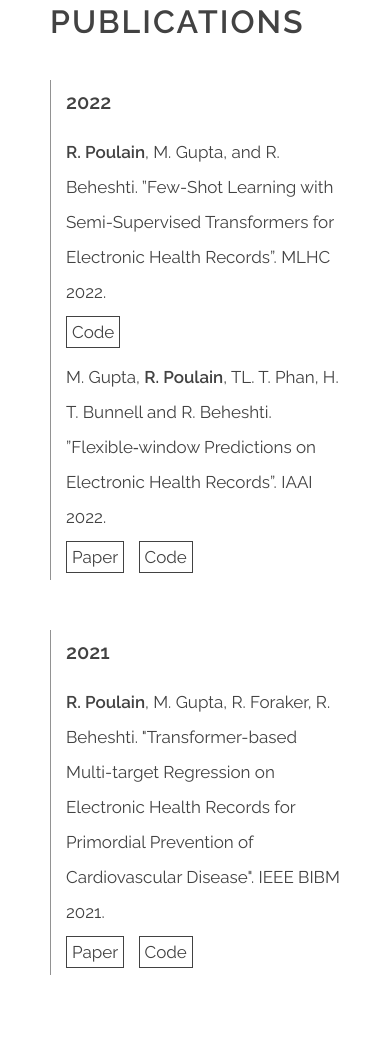
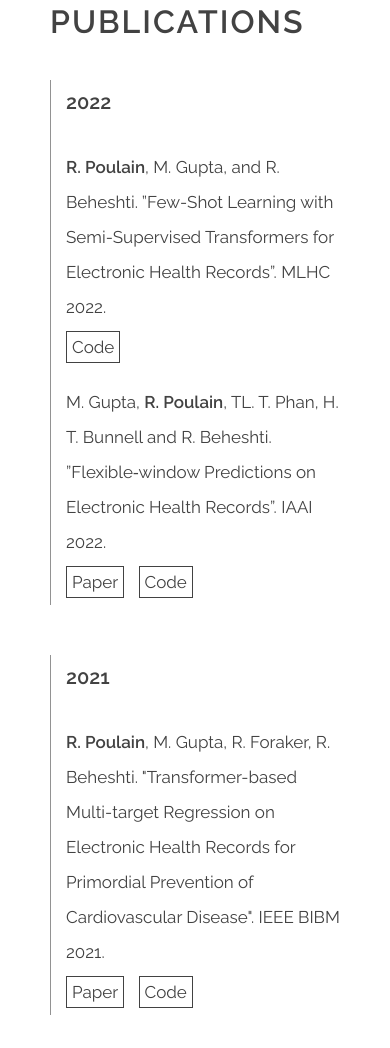
Before and after one commit to rpoulain/rpoulain.github.io, a plain HTML site: page index.html in a window 390 px wide. Shown: the part 6885-7933 px from the top of the page. Drawn offline with nearby package versions, Linux system fonts and the light colour scheme; a script that the page names is missing.

Commit message:
responsive publi

```diff
--- a/css/global.css
+++ b/css/global.css
@@ -233,9 +233,6 @@ section:last-child{
 .single-publi{
     margin: 10px 0 15px 0;
 }
-.single-publi:last-child{
-    margin: 10px 0;
-}
 .publi_button{
   height: 30px;
   border: 1px solid !important;
--- a/css/responsive.css
+++ b/css/responsive.css
@@ -57,6 +57,9 @@
         margin-bottom: 15px;
         padding: 10px 0 10px 15px;
     }
+    .single-publi{
+      margin:25px 0;
+    }
     .text-event-nodate{
         margin-bottom: 30px;
         padding: 10px 0 10px 15px;
```
